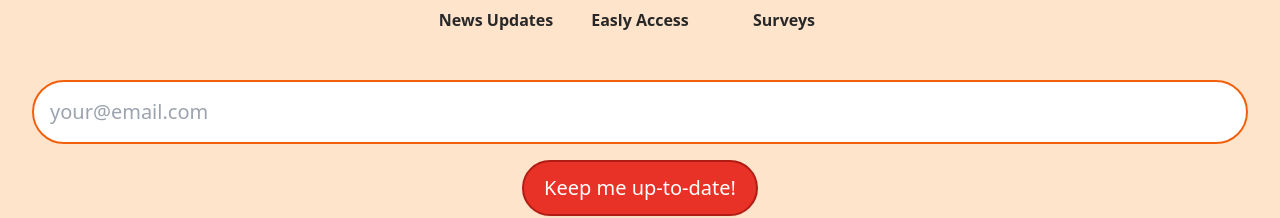
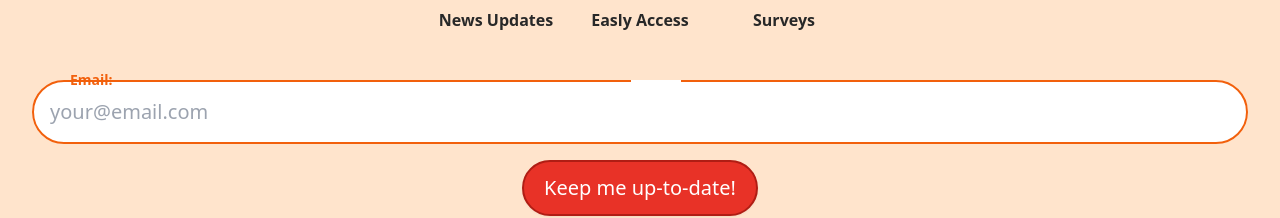
Before and after one commit to commit-rocket/commit-rocket.github.io, a Next.js app: page / in a window 1280 px wide. Shown: the part 4408-4626 px from the top of the page. Built offline with nearby package versions, Linux system fonts and the light colour scheme; no server answers; what wretch would draw is missing.

Commit message:
Add labels to inputs

```diff
--- a/src/components/controls/Input.tsx
+++ b/src/components/controls/Input.tsx
@@ -1,62 +1,111 @@
-import { ForwardedRef, forwardRef, InputHTMLAttributes, useMemo } from "react";
+import { ForwardedRef, forwardRef, InputHTMLAttributes, ReactNode, useId, useMemo } from "react";
 import { cva, VariantProps as GetVariantProps } from "class-variance-authority";
 import { twMerge } from "tailwind-merge";
 
 import { RequiredKeys } from "@/types/utility";
 
-export const style = cva("rounded-full py-2 px-3", {
+import Label, { style as labelStyle } from "./Label";
+
+export const style = cva("w-full rounded-full py-2 px-3 border-2", {
   variants: {
-    variant: {
-      outlined: "border-2"
-    },
     color: {
-      primary: "",
-      secondary: ""
+      primary: "border-primary bg-white",
+      secondary: "border-secondary bg-white"
     },
   },
-  compoundVariants: [
-    {
-      className: "border-primary bg-white",
-      color: "primary",
-      variant: "outlined"
-    },
-    {
-      className: "border-secondary bg-white",
-      color: "secondary",
-      variant: "outlined"
-    }
-  ],
   defaultVariants: {
-    color: "primary",
-    variant: "outlined"
+    color: "primary"
   }
 });
 
+const borderStyle = cva("absolute inset-0 border-2 top-[-9px] rounded-[inherit] pl-[var(--label-inset)]", {
+  variants: {
+    color: {
+      primary: "border-primary",
+      secondary: "border-secondary"
+    },
+  }
+});
+
+export type BaseProps = {
+  inputClassName?: string;
+  labelClassName?: string;
+  fieldsetClassName?: string;
+  labelInset?: string;
+  label?: ReactNode;
+};
+
 export type TagProps = Omit<InputHTMLAttributes<HTMLInputElement>, "color">;
 export type VariantProps = GetVariantProps<typeof style>;
-export type InputProps = TagProps & RequiredKeys<VariantProps, "color" | "variant">;
+export type InputProps = BaseProps & TagProps & RequiredKeys<VariantProps, "color">;
 
 const Input = forwardRef((
   {
     className,
+    inputClassName,
+    labelClassName,
+    fieldsetClassName,
+    labelInset = "1.5rem",
+    label,
     color,
-    variant,
+    id,
     ...props
   }: InputProps,
   ref: ForwardedRef<HTMLInputElement>
 ) => {
 
+  const fallbackId = useId();
+
   const computedClassName = useMemo(
-    () => twMerge(style({ color, variant }), className),
-    [className, color, variant]
+    () => twMerge("relative rounded-full", className),
+    [className]
+  );
+
+  const computedInputClassName = useMemo(
+    () => twMerge(
+      style({ color }),
+      "rounded-[inherit]",
+      label ? "border-transparent" : "",
+      inputClassName
+    ),
+    [inputClassName, color, label]
+  );
+
+  const computedLabelClassName = useMemo(
+    () => twMerge("absolute left-[var(--label-inset)] top-0 translate-x-[2px] -translate-y-1/2 px-1", labelClassName),
+    [labelClassName]
+  );
+
+  const computedFieldsetClassName = useMemo(
+    () => twMerge(borderStyle({ color }), fieldsetClassName),
+    [color, fieldsetClassName]
+  );
+
+  const computedLegendClassName = useMemo(
+    () => twMerge(labelStyle(), "px-1 opacity-0"),
+    [computedLabelClassName]
+  );
+
+  const insetProps = useMemo<Record<string, string>>(
+    () => ({ "--label-inset": labelInset }),
+    [labelInset]
   );
 
   return (
-    <input
-      ref={ref}
-      className={computedClassName}
-      {...props}
-    />
+    <div className={computedClassName}>
+      {label && <Label className={computedLabelClassName} htmlFor={id ?? fallbackId} style={insetProps}>
+        {label}
+      </Label>}
+      {label && <fieldset aria-hidden className={computedFieldsetClassName} style={insetProps}>
+        <legend className={computedLegendClassName}>{label}</legend>
+      </fieldset>}
+      <input
+        ref={ref}
+        className={computedInputClassName}
+        id={id ?? fallbackId}
+        {...props}
+      />
+    </div>
   );
 });
 
--- a/src/components/controls/Label.tsx
+++ b/src/components/controls/Label.tsx
@@ -1,3 +1,4 @@
+import { cva } from "class-variance-authority";
 import React, { DetailedHTMLProps, ForwardedRef, LabelHTMLAttributes, forwardRef, useMemo } from "react";
 import { twMerge } from "tailwind-merge";
 
@@ -5,10 +6,12 @@ export interface LabelProps extends DetailedHTMLProps<LabelHTMLAttributes<HTMLLa
   htmlFor: string;
 }
 
+export const style = cva("text-sm font-bold block");
+
 const Label = forwardRef(({ className, ...props }: LabelProps, ref: ForwardedRef<HTMLLabelElement>) => {
 
   const computedClassName = useMemo(
-    () => twMerge("text-sm font-bold block", className),
+    () => twMerge(style(), className),
     [className]
   );
 
--- a/src/components/controls/TextArea.tsx
+++ b/src/components/controls/TextArea.tsx
@@ -3,25 +3,26 @@ import { twMerge } from "tailwind-merge";
 
 import { RequiredKeys } from "@/types/utility";
 
-import { style, VariantProps as InputVariantProps } from "./Input";
+import { style as inputStyle, VariantProps as InputVariantProps } from "./Input";
+
+export const style: typeof inputStyle = (props) => twMerge(inputStyle(props), "rounded-lg");
 
 export type TagProps = DetailedHTMLProps<TextareaHTMLAttributes<HTMLTextAreaElement>, HTMLTextAreaElement>;
 export type VariantProps = InputVariantProps;
-export type TextAreaProps = TagProps & RequiredKeys<VariantProps, "color" | "variant">;
+export type TextAreaProps = TagProps & RequiredKeys<VariantProps, "color">;
 
 const TextArea = forwardRef((
   {
     className,
     color,
-    variant,
     ...props
   }: TextAreaProps,
   ref: ForwardedRef<HTMLTextAreaElement>
 ) => {
 
   const computedClassName = useMemo(
-    () => twMerge(style({ color, variant }), className),
-    [className, color, variant]
+    () => twMerge(style({ color }), className),
+    [className, color]
   );
 
   return (
--- a/src/components/pages/contribute/FeedbackSection.tsx
+++ b/src/components/pages/contribute/FeedbackSection.tsx
@@ -11,6 +11,7 @@ import { backend } from "@/utils/wretch";
 import TextArea from "@/components/controls/TextArea";
 import Form from "@/components/controls/Form";
 import Heading from "@/components/layout/Heading";
+import Label from "@/components/controls/Label";
 
 const feedbackSchema = z.object({
   text: z.string()
@@ -65,14 +66,19 @@ const FeedbackSection = () => {
         successChildren={`🎉 ${response?.message} 🎉`}
         oneTime
       >
+        <div className="w-full">
+          <Label htmlFor="message-input" className="text-start text-secondary">
+            Your Message:
+          </Label>
           <TextArea
+            id="message-input"
             color="primary"
-          variant="outlined"
-          className="w-full p-4 text-lg rounded-lg md:text-xl h-fit min-h-[3.25em] max-h-[50ex]"
+            className="w-full p-4 text-lg md:text-xl h-fit min-h-[3.25em] max-h-[50ex]"
             placeholder="I would like this feature!"
             rows={5}
             {...register("text")}
           />
+        </div>
         <Error className="w-full px-2 text-start" state={formState} name="text" />
         <Button type="submit" color="secondary" loading={loading} className="px-5 py-3 text-lg md:text-xl w-fit">
           Submit Feedback
--- a/src/components/pages/front/SignupSection.tsx
+++ b/src/components/pages/front/SignupSection.tsx
@@ -8,11 +8,11 @@ import perks from "@/assets/state/perks";
 import Button from "@/components/controls/Button";
 import Error from "@/components/controls/Error";
 import Link from "@/components/navigation/Link";
-import { backend } from "@/utils/wretch";
 import Input from "@/components/controls/Input";
 import Form from "@/components/controls/Form";
 import Heading from "@/components/layout/Heading";
 
+import { backend } from "@/utils/wretch";
 
 const signupSchema = z.object({
   email: z.string().email().min(3)
@@ -78,10 +78,14 @@ const SignupSection = () => {
       >
         <div className="w-full">
           <Input
+            id="signup-email-input"
             color="primary"
-            variant="outlined"
-            className="w-full p-4 text-lg md:text-xl"
+            className="w-full text-lg md:text-xl"
+            inputClassName="p-4"
             placeholder="your@email.com"
+            label="Email:"
+            labelInset="2rem"
+            labelClassName="text-primary"
             {...register("email")}
           />
           <Error className="w-full px-2 text-start" state={formState} name="email" />
--- a/src/pages/blog/index.tsx
+++ b/src/pages/blog/index.tsx
@@ -104,7 +104,6 @@ const BlogPage: Page<BlogPageProps> = ({ articles, pathname }) => {
               id="search-input"
               type="text"
               color="secondary"
-              variant="outlined"
               placeholder="Search..."
               {...register("search")}
             />
--- a/src/pages/mail/unsubscribe.tsx
+++ b/src/pages/mail/unsubscribe.tsx
@@ -15,6 +15,7 @@ import Form from "@/components/controls/Form";
 import Heading from "@/components/layout/Heading";
 import { makeOgMeta } from "@/utils/meta/opengraph";
 import { makeSitemapMeta } from "@/utils/meta/sitemap";
+import Label from "@/components/controls/Label";
 
 const unsubscribeSchema = z.object({
   email: z.string().email().min(3)
@@ -65,9 +66,11 @@ const UnsubscribePage: Page = ({ pathname }) => {
             Once you unsubscribe you won't receive any more emails from us and your email will be immediately deleted from our records.
           </p>
           <Input
+            id="email-input"
             color="secondary"
-            variant="outlined"
             placeholder="your@email.com"
+            label="Email:"
+            labelClassName="text-secondary"
             {...register("email")}
           />
           <Button type="submit" color="secondary">
```
Lines whose indentation alone changed are shown as unchanged.
